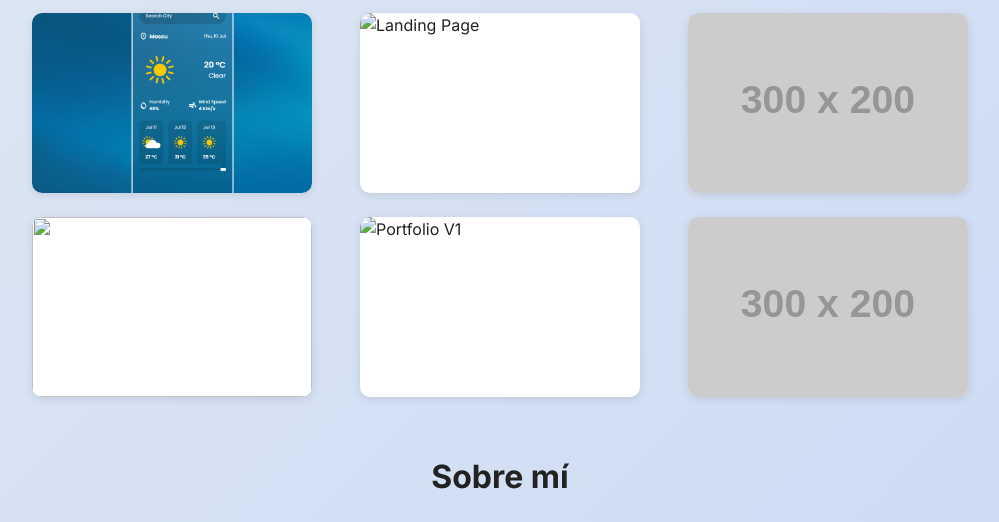
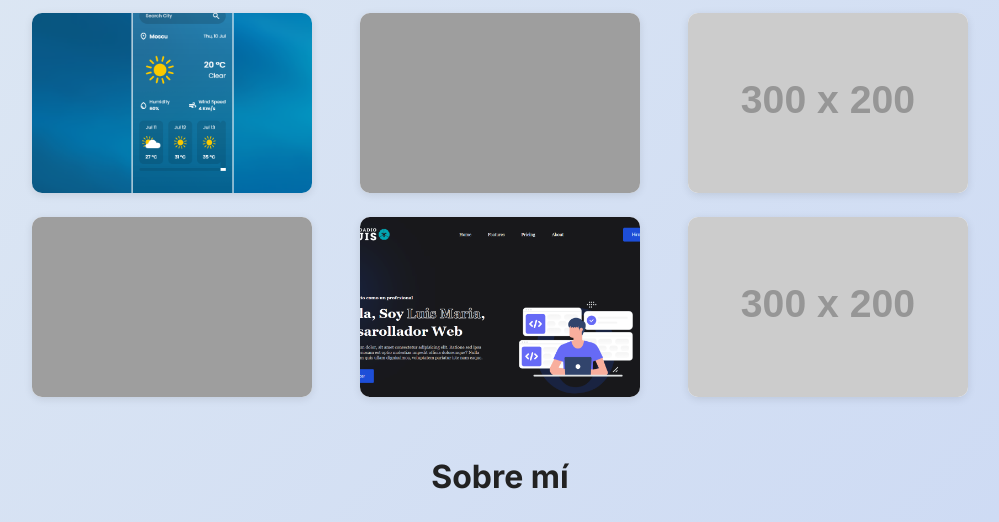
Before and after one commit to LuisMaria-Laudadio/Portfoliov.2, a plain HTML site: page index.html in a window 1280 px wide. Shown: the part 272-794 px from the top of the page, without its empty margins (140-1139 px from the left). Drawn offline with Linux system fonts and the light colour scheme; the site is published under a folder, as on GitHub Pages, so addresses that start at the root find nothing; placeholder pictures from the web are drawn by us.

Commit message:
Update index.html

```diff
--- a/index.html
+++ b/index.html
@@ -26,7 +26,7 @@
         </div>
       </div>
       <div class="project">
-        <img src="/img/landing.png" alt="Landing Page" />
+        <img src="img/landing.png" alt="Landing Page" />
         <div class="project-content">
           <h3>Landing Page</h3>
           <p>Landing moderna y responsive con HTML y CSS </p>
@@ -42,7 +42,7 @@
         </div>
       </div>
       <div class="project">
-        <img src="/img/gym.png" />
+        <img src="img/gym.png" />
         <div class="project-content">
           <h3>React Landing Page</h3>
           <p>Landing page desarrollada con React de estilo moderno y animaciones utilizando librerias</p>
@@ -50,7 +50,7 @@
         </div>
       </div>
       <div class="project">
-        <img src="/img/portfolio.png" alt="Portfolio V1" />
+        <img src="img/portfolio.png" alt="Portfolio V1" />
         <div class="project-content">
           <h3>Portfolio v1</h3>
           <p>Mi primer portfolio hecho con tutoriales y probando diseños</p>
```
